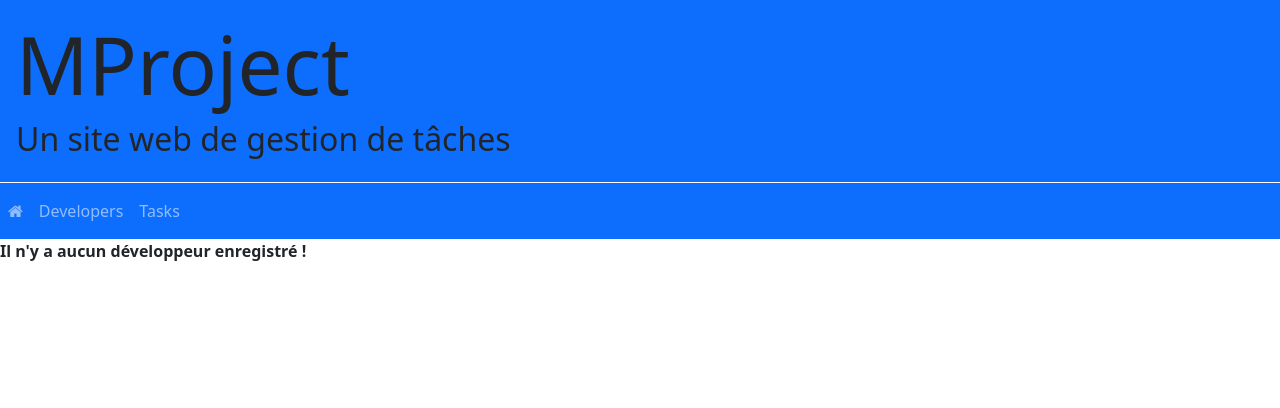
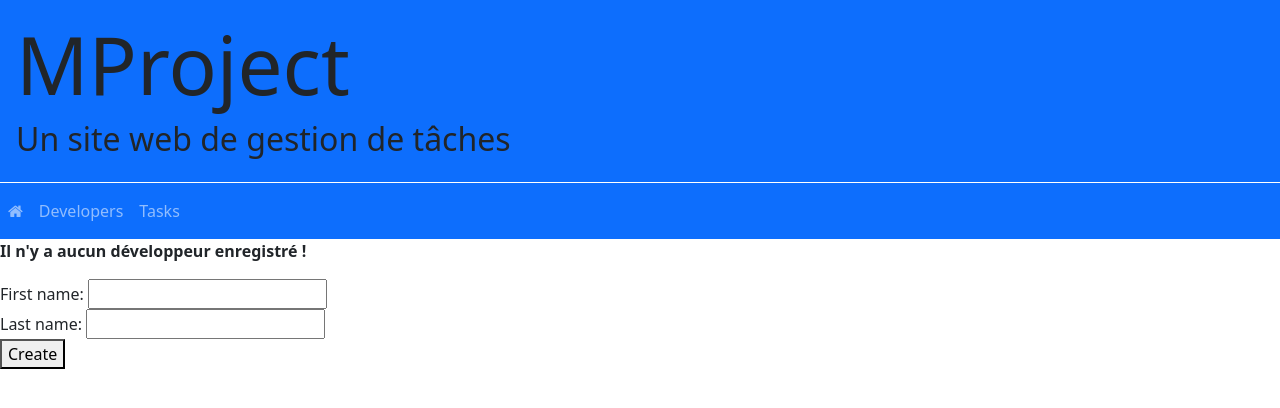
Before and after one commit to youssefrajoul/task-manager, a Django app: page /developer/ in a window 1280 px wide. Shown: the top 408 px of the page. Run offline with Django 5.2, Linux system fonts and the light colour scheme; data that the repository does not hold is empty.

Commit message:
add Developer Form

```diff
--- /dev/null
+++ b/developer/forms.py
@@ -0,0 +1,10 @@
+from django import forms
+
+from .models import Developer
+
+
+class DeveloperForm(forms.ModelForm):
+
+    class Meta:
+        model = Developer
+        fields = ['first_name', 'last_name']
--- a/developer/urls.py
+++ b/developer/urls.py
@@ -6,4 +6,5 @@ app_name = 'developer'
 urlpatterns = [
     path('', views.index, name='index'),
     path('<int:developer_id>/', views.detail, name='detail'),
+    path('create/', views.create, name='create'),
 ]
--- a/developer/views.py
+++ b/developer/views.py
@@ -1,10 +1,14 @@
 from django.shortcuts import render, get_object_or_404
 from .models import Developer
+from django.http import HttpResponseRedirect
+from django.urls import reverse
+from .forms import DeveloperForm
 
 
 def index(request):
     context = {
-        'developers': Developer.objects.all()
+        'developers': Developer.objects.all(),
+        'form': DeveloperForm,
     }
 
     return render(request, 'developer/index.html', context)
@@ -13,3 +17,16 @@ def index(request):
 def detail(request, developer_id):
     developer = get_object_or_404(Developer, pk=developer_id)
     return render(request, 'developer/detail.html', {'developer': developer})
+
+
+def create(request):
+    form = DeveloperForm(request.POST)
+    if form.is_valid():
+        Developer.objects.create(
+            first_name=form.cleaned_data['first_name'],
+            last_name=form.cleaned_data['last_name']
+        )
+    # Toujours renvoyer une HTTPResponseRedirect après avoir géré correctement
+    # les données de la requête POST. Cela empêche les données d'être postée deux
+    # fois si l'utilisateur clique sur le bouton précédent.
+    return HttpResponseRedirect(reverse('developer:index'))
--- a/templates/developer/index.html
+++ b/templates/developer/index.html
@@ -13,4 +13,14 @@
     {% else %}
         <p><strong>Il n'y a aucun développeur enregistré !</strong></p>
     {% endif %}
+    <form action="{% url 'developer:create' %}" method="post">
+        {% csrf_token %}
+
+{#        <label for="first_name">First name</label>#}
+{#        <input type="text" name="first_name" required>#}
+{#        <label for="last_name">Last name</label>#}
+{#        <input type="text" name="last_name" required>#}
+        {{ form }}
+        <button type="submit">Create</button>
+    </form>
 {% endblock content %}
```
